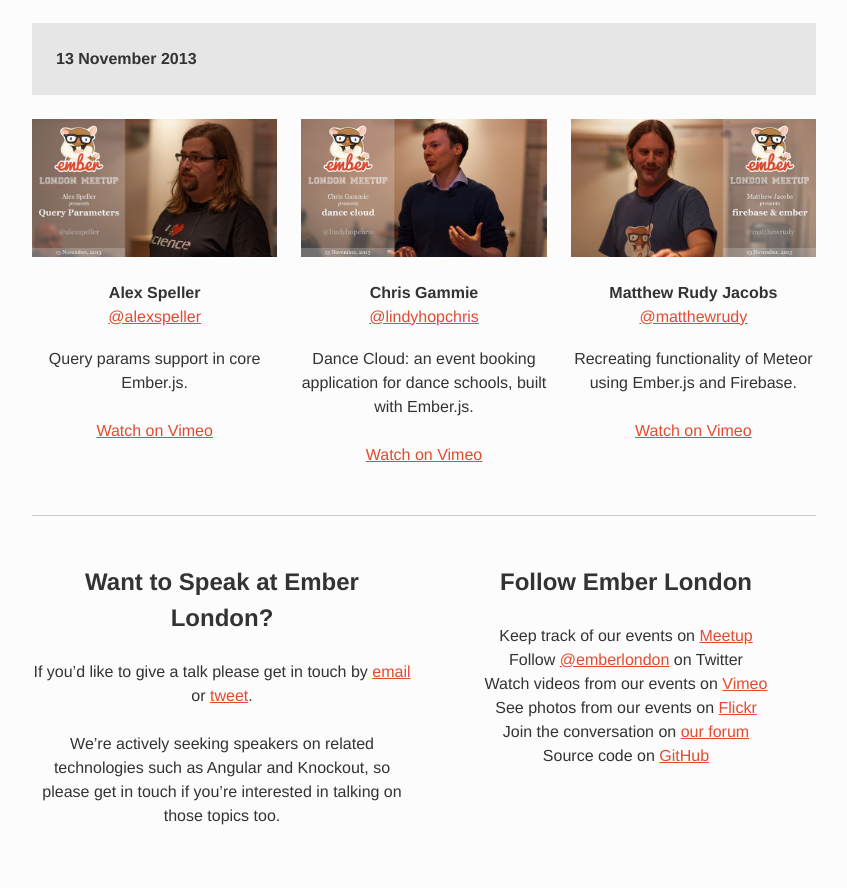
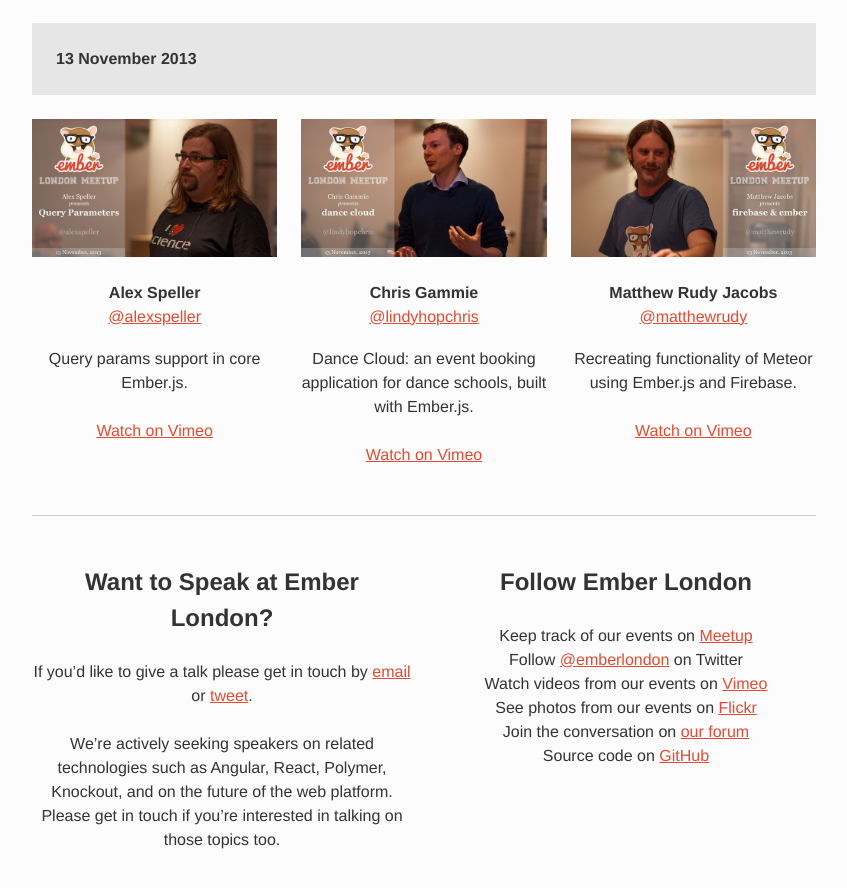
Before and after one commit to emberlondon/emberlondon.github.io, a Jekyll site: the page built from index.html, in a window 1280 px wide and 900 px high, scrolled down 6330 px. Shown: the top 888 px of the window, without its empty margins (216-1063 px from the left). Built offline with Jekyll 4.4.1, drawn with Linux system fonts in a browser that asks for light colours; nearby versions of some CDN libraries.

Commit message:
Tweak speak copy

```diff
--- a/_includes/speak.html
+++ b/_includes/speak.html
@@ -1,7 +1,11 @@
 <section class="speak">
   <h2>Want to Speak at Ember London?</h2>
 
-  <p>If you’d like to give a talk please get in touch by <a href="mailto:talk@emberlondon.com">email</a> or <a href="http://twitter.com/emberlondon">tweet</a>.</p>
+  <p>If you’d like to give a talk please get in touch by
+    <a href="mailto:talk@emberlondon.com">email</a> or
+    <a href="http://twitter.com/emberlondon">tweet</a>.</p>
 
-  <p>We’re actively seeking speakers on related technologies such as Angular and Knockout, so please get in touch if you’re interested in talking on those topics too.</p>
+  <p>We’re actively seeking speakers on related technologies such as Angular,
+    React, Polymer, Knockout, and on the future of the web platform. Please get
+    in touch if you’re interested in talking on those topics too.</p>
 </section>
```
